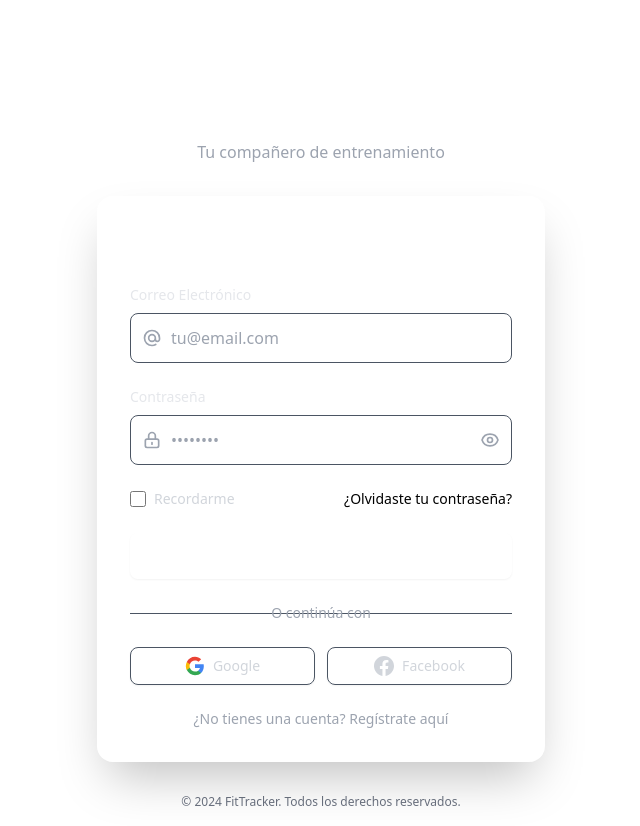
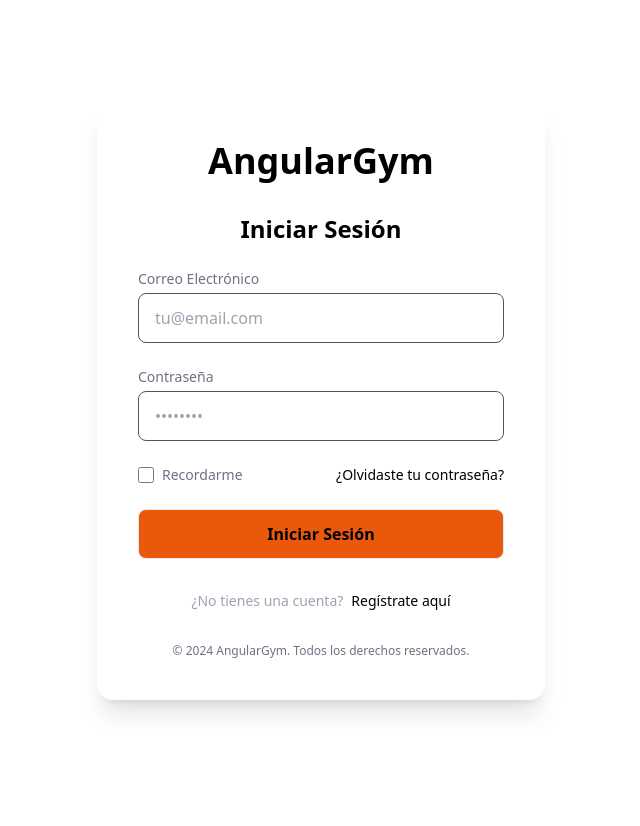
Before and after one commit to IgnacioBarraza/Angular-Gym, an Angular app: page /login in a window 1280 px wide. Shown: the whole page, without its empty margins (319-959 px from the left). After the commit the page ends 800 px from the top, so only its background shows below. Built offline with nearby package versions, Linux system fonts and the light colour scheme.

Commit message:
feat: login have a new design

```diff
--- a/src/app/auth/login/login.html
+++ b/src/app/auth/login/login.html
@@ -1,161 +1,70 @@
 <section class="min-h-screen bg-gradient-to-br from-gym-dark via-gym-gray to-black flex items-center justify-center p-4">
-    <!-- Background Pattern -->
-    <div class="absolute inset-0 opacity-10">
-    </div>
-
   <!-- Login Container -->
-    <div class="relative w-full max-w-md">
-        <!-- Logo/Brand Section -->
-        <div class="text-center mb-8">
-            <div class="inline-flex items-center justify-center w-16 h-16 bg-gym-orange rounded-full mb-4">
-                <svg class="w-8 h-8 text-white" fill="currentColor" viewBox="0 0 24 24">
-                    <path d="M20.57 14.86L22 13.43 20.57 12 17 15.57 8.43 7 12 3.43 10.57 2 9.14 3.43 7.71 2 5.57 4.14 4.14 2.71 2.71 4.14l1.43 1.43L2 7.71l1.43 1.43L2 10.57 3.43 12 7 8.43 15.57 17 12 20.57 13.43 22l1.43-1.43L16.29 22l2.14-2.14 1.43 1.43 1.43-1.43-1.43-1.43L22 16.29l-1.43-1.43z"/>
-                </svg>
-            </div>
-            <h1 class="text-3xl font-bold text-white mb-2">FitTracker</h1>
-            <p class="text-gray-400">Tu compañero de entrenamiento</p>
+  <div class="w-full max-w-md space-y-8 bg-white/10 backdrop-blur-lg rounded-2xl p-10 shadow-xl border border-white/20">
+    <!-- Logo / Branding -->
+    <div class="text-center">
+      <h1 class="text-4xl font-bold text-black mb-2">AngularGym</h1>
     </div>
 
     <!-- Login Form -->
-        <div class="bg-white/10 backdrop-blur-lg rounded-2xl p-8 shadow-2xl border border-white/20">
     <form class="space-y-6">
+      <h2 class="text-2xl font-semibold text-black text-center">Iniciar Sesión</h2>
+
+      <!-- Email -->
       <div>
-                    <h2 class="text-2xl font-semibold text-white mb-6 text-center">Iniciar Sesión</h2>
-                </div>
-
-                <!-- Email Field -->
-                <div class="space-y-2">
-                    <label for="email" class="block text-sm font-medium text-gray-200">
-                        Correo Electrónico
-                    </label>
-                    <div class="relative">
-                        <div class="absolute inset-y-0 left-0 pl-3 flex items-center pointer-events-none">
-                            <svg class="h-5 w-5 text-gray-400" fill="none" stroke="currentColor" viewBox="0 0 24 24">
-                                <path stroke-linecap="round" stroke-linejoin="round" stroke-width="2" d="M16 12a4 4 0 10-8 0 4 4 0 008 0zm0 0v1.5a2.5 2.5 0 005 0V12a9 9 0 10-9 9m4.5-1.206a8.959 8.959 0 01-4.5 1.207"/>
-                            </svg>
-                        </div>
+        <label for="email" class="block text-sm font-medium text-gray-500 mb-1">Correo Electrónico</label>
         <input
           type="email"
           id="email"
           name="email"
-                            class="block w-full pl-10 pr-3 py-3 border border-gray-600 rounded-lg bg-white/5 text-white placeholder-gray-400 focus:outline-none focus:ring-2 focus:ring-gym-orange focus:border-transparent transition-all duration-200"
+          class="w-full px-4 py-3 border border-gray-600 rounded-lg bg-white/5 text-black placeholder-gray-400 focus:outline-none focus:ring-2 focus:ring-gym-orange transition-all duration-200"
           placeholder="tu@email.com"
           required
         >
       </div>
-                </div>
 
-                <!-- Password Field -->
-                <div class="space-y-2">
-                    <label for="password" class="block text-sm font-medium text-gray-200">
-                        Contraseña
-                    </label>
-                    <div class="relative">
-                        <div class="absolute inset-y-0 left-0 pl-3 flex items-center pointer-events-none">
-                            <svg class="h-5 w-5 text-gray-400" fill="none" stroke="currentColor" viewBox="0 0 24 24">
-                                <path stroke-linecap="round" stroke-linejoin="round" stroke-width="2" d="M12 15v2m-6 4h12a2 2 0 002-2v-6a2 2 0 00-2-2H6a2 2 0 00-2 2v6a2 2 0 002 2zm10-10V7a4 4 0 00-8 0v4h8z"/>
-                            </svg>
-                        </div>
+      <!-- Password -->
+      <div>
+        <label for="password" class="block text-sm font-medium text-gray-500 mb-1">Contraseña</label>
         <input
           type="password"
           id="password"
           name="password"
-                            class="block w-full pl-10 pr-10 py-3 border border-gray-600 rounded-lg bg-white/5 text-white placeholder-gray-400 focus:outline-none focus:ring-2 focus:ring-gym-orange focus:border-transparent transition-all duration-200"
+          class="w-full px-4 py-3 border border-gray-600 rounded-lg bg-white/5 text-black placeholder-gray-400 focus:outline-none focus:ring-2 focus:ring-gym-orange transition-all duration-200"
           placeholder="••••••••"
           required
         >
-                        <button type="button" class="absolute inset-y-0 right-0 pr-3 flex items-center">
-                            <svg class="h-5 w-5 text-gray-400 hover:text-gray-300" fill="none" stroke="currentColor" viewBox="0 0 24 24">
-                                <path stroke-linecap="round" stroke-linejoin="round" stroke-width="2" d="M15 12a3 3 0 11-6 0 3 3 0 016 0z"/>
-                                <path stroke-linecap="round" stroke-linejoin="round" stroke-width="2" d="M2.458 12C3.732 7.943 7.523 5 12 5c4.478 0 8.268 2.943 9.542 7-1.274 4.057-5.064 7-9.542 7-4.477 0-8.268-2.943-9.542-7z"/>
-                            </svg>
-                        </button>
-                    </div>
       </div>
 
-                <!-- Remember Me & Forgot Password -->
-                <div class="flex items-center justify-between">
-                    <div class="flex items-center">
-                        <input
-                            id="remember-me"
-                            name="remember-me"
-                            type="checkbox"
-                            class="h-4 w-4 text-gym-orange focus:ring-gym-orange border-gray-600 rounded bg-white/5"
-                        >
-                        <label for="remember-me" class="ml-2 block text-sm text-gray-300">
+      <!-- Recordarme y Olvidé contraseña -->
+      <div class="flex items-center justify-between text-sm">
+        <label class="flex items-center text-gray-500">
+          <input type="checkbox" class="h-4 w-4 text-gym-orange focus:ring-gym-orange bg-white/5 border-gray-600 rounded mr-2">
           Recordarme
         </label>
-                    </div>
-                    <div class="text-sm">
-                        <a href="#" class="font-medium text-gym-orange hover:text-orange-400 transition-colors">
-                            ¿Olvidaste tu contraseña?
-                        </a>
-                    </div>
+        <a href="#" class="text-gym-orange hover:text-orange-400 transition-colors">¿Olvidaste tu contraseña?</a>
       </div>
 
-                <!-- Login Button -->
+      <!-- Botón de Iniciar Sesión -->
       <button
         type="submit"
-                    class="w-full flex justify-center py-3 px-4 border border-transparent rounded-lg shadow-sm text-sm font-medium text-white bg-gym-orange hover:bg-orange-600 focus:outline-none focus:ring-2 focus:ring-offset-2 focus:ring-gym-orange transition-all duration-200 transform hover:scale-105"
+        class="w-full py-3 rounded-lg border bg-orange-600 hover:bg-orange-700 text-black font-semibold transition-all duration-200 transform hover:scale-105 focus:ring-2 focus:ring-offset-2 focus:ring-gym-orange"
       >
-                    <svg class="w-5 h-5 mr-2" fill="none" stroke="currentColor" viewBox="0 0 24 24">
-                        <path stroke-linecap="round" stroke-linejoin="round" stroke-width="2" d="M11 16l-4-4m0 0l4-4m-4 4h14m-5 4v1a3 3 0 01-3 3H6a3 3 0 01-3-3V7a3 3 0 013-3h7a3 3 0 013 3v1"/>
-                    </svg>
         Iniciar Sesión
       </button>
+    </form>
 
     <!-- Divider -->
-                <div class="relative">
-                    <div class="absolute inset-0 flex items-center">
-                        <div class="w-full border-t border-gray-600"></div>
-                    </div>
-                    <div class="relative flex justify-center text-sm">
-                        <span class="px-2 bg-transparent text-gray-400">O continúa con</span>
-                    </div>
-                </div>
-
-                <!-- Social Login -->
-                <div class="grid grid-cols-2 gap-3">
-                    <button
-                        type="button"
-                        class="w-full inline-flex justify-center py-2 px-4 border border-gray-600 rounded-lg shadow-sm bg-white/5 text-sm font-medium text-gray-300 hover:bg-white/10 transition-all duration-200"
-                    >
-                        <svg class="w-5 h-5" viewBox="0 0 24 24" fill="currentColor">
-                            <path d="M22.56 12.25c0-.78-.07-1.53-.2-2.25H12v4.26h5.92c-.26 1.37-1.04 2.53-2.21 3.31v2.77h3.57c2.08-1.92 3.28-4.74 3.28-8.09z" fill="#4285F4"/>
-                            <path d="M12 23c2.97 0 5.46-.98 7.28-2.66l-3.57-2.77c-.98.66-2.23 1.06-3.71 1.06-2.86 0-5.29-1.93-6.16-4.53H2.18v2.84C3.99 20.53 7.7 23 12 23z" fill="#34A853"/>
-                            <path d="M5.84 14.09c-.22-.66-.35-1.36-.35-2.09s.13-1.43.35-2.09V7.07H2.18C1.43 8.55 1 10.22 1 12s.43 3.45 1.18 4.93l2.85-2.22.81-.62z" fill="#FBBC05"/>
-                            <path d="M12 5.38c1.62 0 3.06.56 4.21 1.64l3.15-3.15C17.45 2.09 14.97 1 12 1 7.7 1 3.99 3.47 2.18 7.07l3.66 2.84c.87-2.6 3.3-4.53 6.16-4.53z" fill="#EA4335"/>
-                        </svg>
-                        <span class="ml-2">Google</span>
-                    </button>
-                    <button
-                        type="button"
-                        class="w-full inline-flex justify-center py-2 px-4 border border-gray-600 rounded-lg shadow-sm bg-white/5 text-sm font-medium text-gray-300 hover:bg-white/10 transition-all duration-200"
-                    >
-                        <svg class="w-5 h-5" fill="currentColor" viewBox="0 0 24 24">
-                            <path d="M24 12.073c0-6.627-5.373-12-12-12s-12 5.373-12 12c0 5.99 4.388 10.954 10.125 11.854v-8.385H7.078v-3.47h3.047V9.43c0-3.007 1.792-4.669 4.533-4.669 1.312 0 2.686.235 2.686.235v2.953H15.83c-1.491 0-1.956.925-1.956 1.874v2.25h3.328l-.532 3.47h-2.796v8.385C19.612 23.027 24 18.062 24 12.073z"/>
-                        </svg>
-                        <span class="ml-2">Facebook</span>
-                    </button>
-                </div>
-            </form>
-
-            <!-- Sign Up Link -->
-            <div class="mt-6 text-center">
-                <p class="text-sm text-gray-400">
-                    ¿No tienes una cuenta?
-                    <a routerLink="/register" class="font-medium text-gym-orange hover:text-orange-400 transition-colors">
+    <div class="flex justify-center items-center gap-2 mt-10 mb-6 text-sm">
+    <span class="text-gray-400">¿No tienes una cuenta?</span>
+    <a routerLink="/register" class="text-gym-orange hover:text-orange-400 font-medium transition-colors">
         Regístrate aquí
     </a>
-                </p>
-            </div>
     </div>
 
     <!-- Footer -->
-        <div class="mt-8 text-center">
-            <p class="text-xs text-gray-500">
-                © 2024 FitTracker. Todos los derechos reservados.
-            </p>
+    <div class="text-center mt-8 text-xs text-gray-500">
+      © 2024 AngularGym. Todos los derechos reservados.
     </div>
   </div>
 </section>
```
Lines whose indentation alone changed are shown as unchanged.
